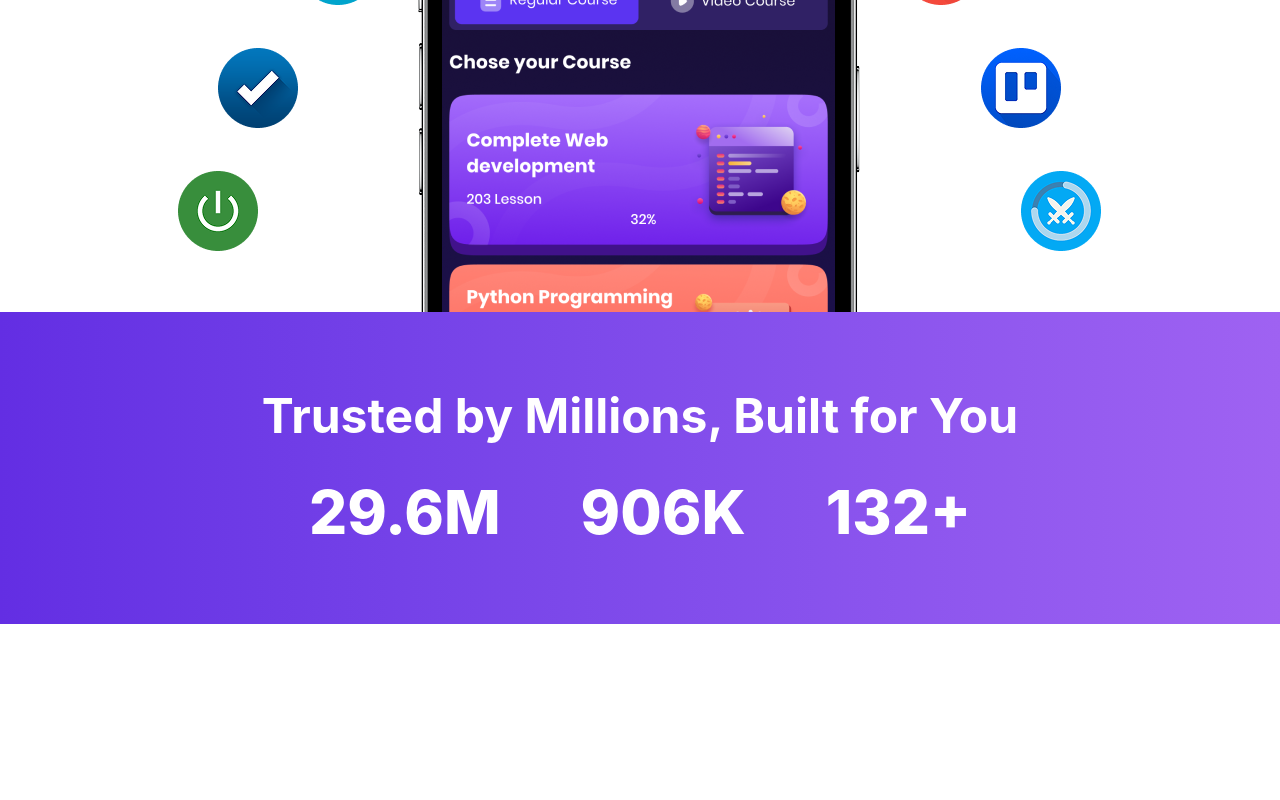
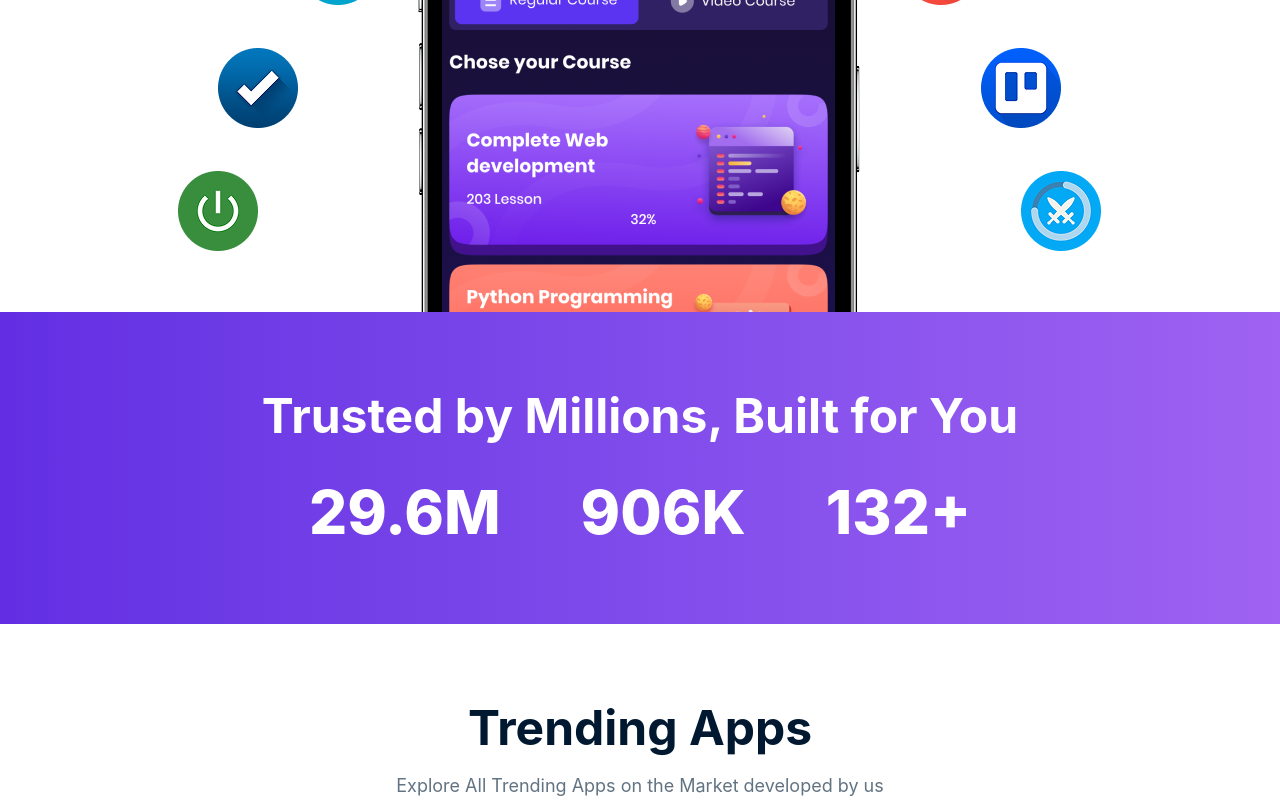
Before and after one commit to tfshorifulislam/Hero-IO, a React (Vite) app: page / in a window 1280 px wide. Shown: the part 557-1357 px from the top of the page. Before the commit the page ends 1181 px from the top, so only its background shows below. Built offline with nearby package versions, Linux system fonts and the light colour scheme.

Commit message:
tranding apps section heading add

```diff
--- /dev/null
+++ b/src/Components/trendingApps/TrendingApps.jsx
@@ -0,0 +1,19 @@
+import React from 'react';
+
+const TrendingApps = () => {
+    return (
+        <div className='mt-5 md:mt-20'>
+           <div className='flex flex-col justify-center items-center space-y-5'>
+            <h1 className='font-bold text-[#001931] text-2xl sm:text-3xl md:text-4xl lg:text-5xl text-center'>
+                Trending Apps
+            </h1>
+            <p className='text-lg text-[#627382] text-center'>
+                Explore All Trending Apps on the Market developed by us
+
+            </p>
+           </div>
+        </div>
+    );
+};
+
+export default TrendingApps;
--- a/src/Pages/Home/Home.jsx
+++ b/src/Pages/Home/Home.jsx
@@ -1,12 +1,14 @@
 import React from 'react';
 import Banner from '../../Components/Banner/Banner';
 import StaticSection from '../../Components/staticSection/StaticSection';
+import TrendingApps from '../../Components/trendingApps/TrendingApps';
 
 const Home = () => {
     return (
         <div>
             <Banner />
             <StaticSection />
+            <TrendingApps />
         </div>
     );
 };
```
